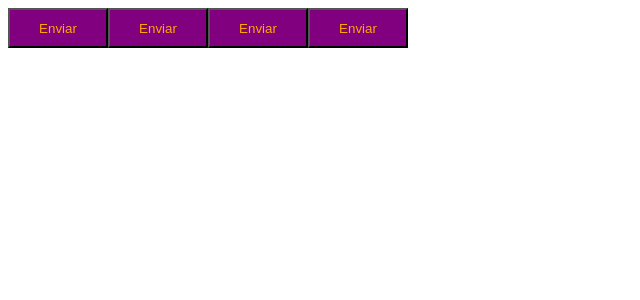
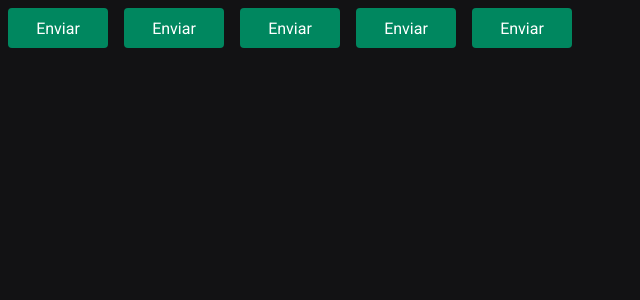
Before and after one commit to emersonmelomartins/ignite-timer, a React (Vite) app: page / in a window 1280 px wide. Shown: the top 300 px of the page, without its empty margins (0-640 px from the left). Built offline with nearby package versions, Linux system fonts and the light colour scheme.

Commit message:
Initial theming application

```diff
--- a/index.html
+++ b/index.html
@@ -1,8 +1,16 @@
 <!DOCTYPE html>
 <html lang="en">
   <head>
+    <link rel="preconnect" href="https://fonts.googleapis.com" />
+    <link rel="preconnect" href="https://fonts.gstatic.com" crossorigin />
+
     <meta charset="UTF-8" />
     <meta name="viewport" content="width=device-width, initial-scale=1.0" />
+
+    <link
+      href="https://fonts.googleapis.com/css2?family=Roboto+Mono:wght@700&family=Roboto:wght@400;700&display=swap"
+      rel="stylesheet"
+    />
     <title>Ignite Timer</title>
   </head>
   <body>
--- a/src/App.tsx
+++ b/src/App.tsx
@@ -1,6 +1,7 @@
 import { ThemeProvider } from "styled-components";
 
 import { Button } from "./components/Button";
+import { GlobalStyle } from "./styles/global";
 import { defaultTheme } from "./styles/themes/default";
 
 export function App() {
@@ -10,6 +11,9 @@
       <Button variant="secondary" />
       <Button variant="danger" />
       <Button variant="success" />
+      <Button />
+
+      <GlobalStyle />
     </ThemeProvider>
   );
 }
--- a/src/components/Button.styles.ts
+++ b/src/components/Button.styles.ts
@@ -16,9 +16,12 @@
 export const ButtonContainer = styled.button<ButtonContainerProps>`
   width: 100px;
   height: 40px;
+  border-radius: 4px;
+  border: 0;
+  margin: 8px;
 
-  background-color: ${props => props.theme.primary};
-  color: ${props => props.theme.secondary};
+  background-color: ${(props) => props.theme["green-500"]};
+  color: ${(props) => props.theme.white};
 
   /* ${(props) => {
     return css`
--- /dev/null
+++ b/src/styles/global.ts
@@ -0,0 +1,26 @@
+import { createGlobalStyle } from "styled-components";
+
+export const GlobalStyle = createGlobalStyle`
+  * {
+    margin: 0;
+    padding: 0;
+    box-sizing: border-box;
+  }
+
+  body {
+    background-color: ${(props) => props.theme["gray-900"]};
+    color: ${(props) => props.theme["gray-300"]};
+  }
+
+  :focus {
+    outline: 0;
+    box-shadow: 0 0 0 2px ${(props) => props.theme["green-500"]};
+  }
+
+
+  body, input, textarea, button {
+    font-family: 'Roboto', sans-serif;
+    font-weight: 400;
+    font-size: 1rem;
+  }
+`;
--- a/src/styles/themes/default.ts
+++ b/src/styles/themes/default.ts
@@ -1,4 +1,21 @@
 export const defaultTheme = {
-  primary: 'purple',
-  secondary: 'orange',
-}
+  white: "#FFF",
+
+  "gray-100": "#E1E1E6",
+  "gray-300": "#C4C4CC",
+  "gray-400": "#8D8D99",
+  "gray-500": "#7C7C8A",
+  "gray-600": "#323238",
+  "gray-700": "#29292E",
+  "gray-800": "#202024",
+  "gray-900": "#121214",
+
+  "green-300": "#00B37E",
+  "green-500": "#00875F",
+  "green-700": "#015F43",
+
+  "red-500": "#AB222E",
+  "red-700": "#7A1921",
+
+  "yellow-500": "#FBA94C",
+};
```
